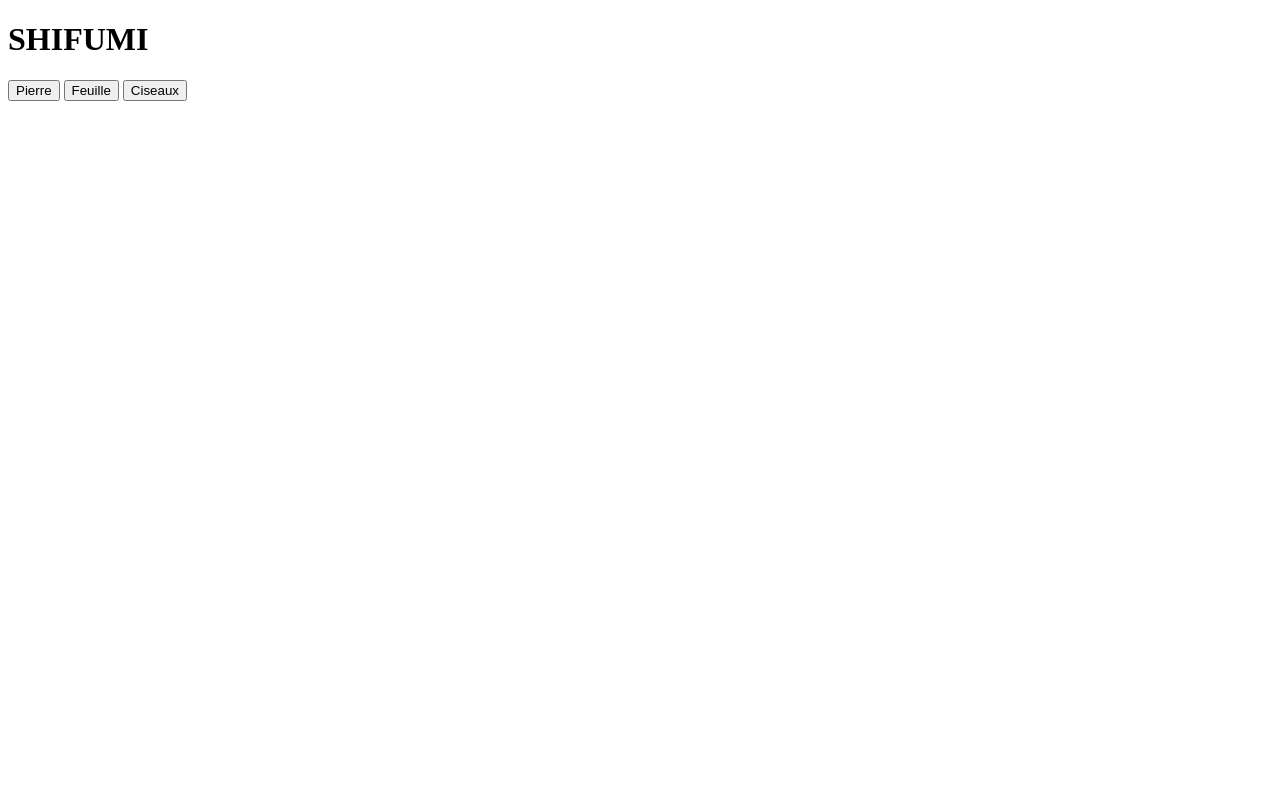
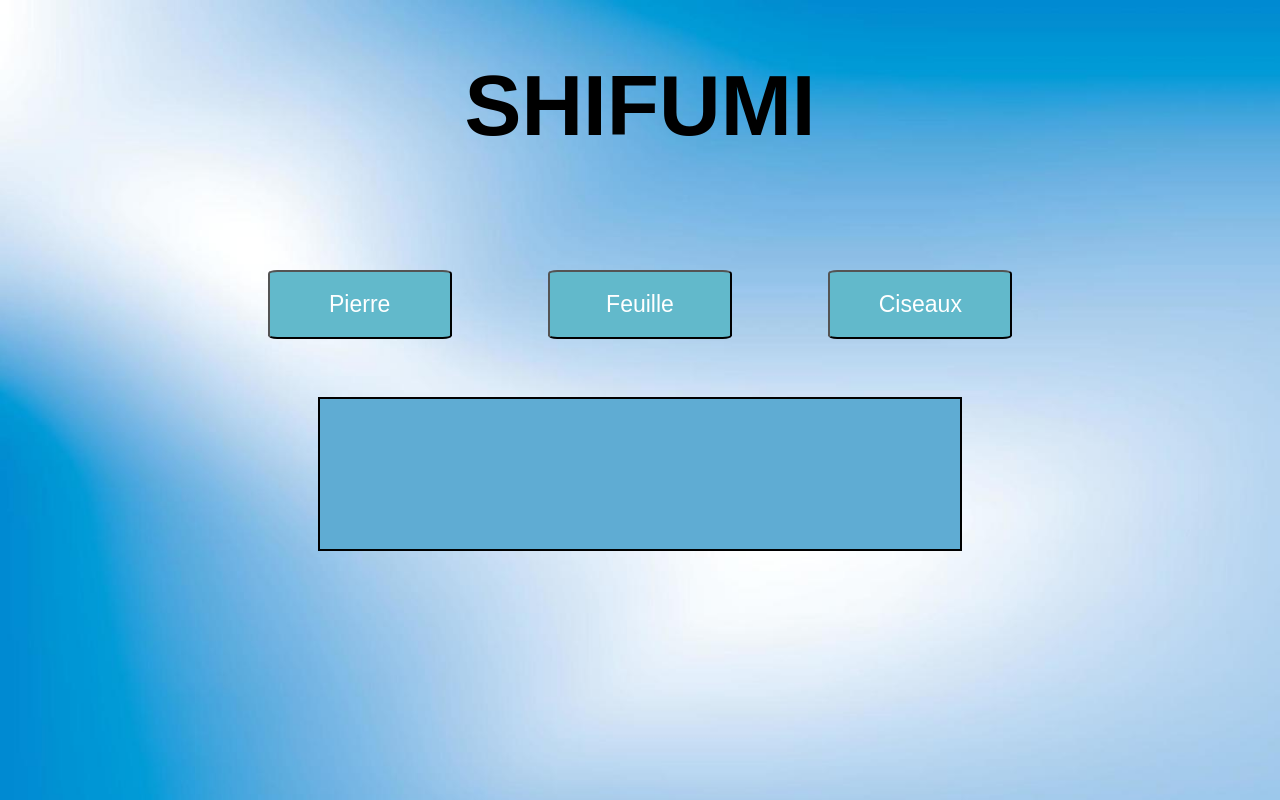
Before and after one commit to Nonosthecrack/shifumi, a plain HTML site: page index.html in a window 1280 px wide. Drawn offline with Linux system fonts and the light colour scheme; the site is published under a folder, as on GitHub Pages, so addresses that start at the root find nothing.

Commit message:
rectification des chemins

```diff
--- a/index.html
+++ b/index.html
@@ -2,8 +2,8 @@
 <html lang="fr">
   <head>
     <meta charset="UTF-8" />
-    <link rel="stylesheet" href="/style.css" />
-    <link rel="shortcut icon" href="/shifumi.jpg" />
+    <link rel="stylesheet" href="style.css" />
+    <link rel="shortcut icon" href="shifumi.jpg" />
     <meta name="viewport" content="width=device-width, initial-scale=1.0" />
     <title>shifumi</title>
   </head>
@@ -17,6 +17,6 @@
       </div>
       <div class="resultat"></div>
     </main>
-    <script src="/shifumi.js"></script>
+    <script src="shifumi.js"></script>
   </body>
 </html>
--- a/style.css
+++ b/style.css
@@ -1,7 +1,7 @@
 body {
   margin: auto;
   max-width: 1600px;
-  background-image: url(/backgroundImage.jpg);
+  background-image: url(backgroundImage.jpg);
   background-repeat: no-repeat;
   background-size: cover;
   background-attachment: fixed;
```
